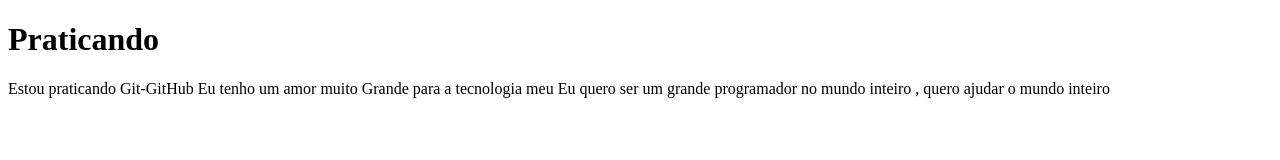
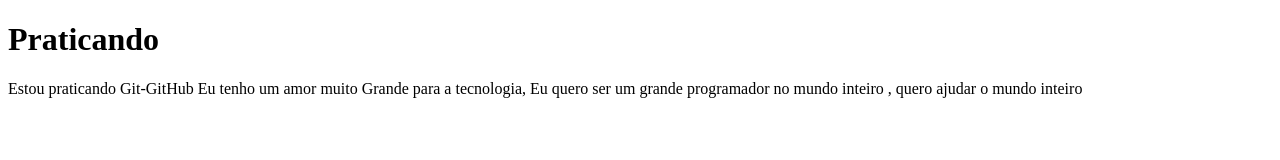
Before and after one commit to Walbens/eseye, a plain HTML site: page index.html in a window 1280 px wide. Drawn offline with Linux system fonts and the light colour scheme.

Commit message:
fiz uma mudança

```diff
--- a/index.html
+++ b/index.html
@@ -8,6 +8,6 @@
 </head>
 <body>
     <h1>Praticando</h1>
-    <p>Estou praticando Git-GitHub Eu tenho um amor muito Grande para a tecnologia meu Eu quero ser um grande programador no mundo inteiro , quero ajudar o mundo inteiro</p>
+    <p>Estou praticando Git-GitHub Eu tenho um amor muito Grande para a tecnologia, Eu quero ser um grande programador no mundo inteiro , quero ajudar o mundo inteiro</p>
 </body>
 </html>
```
